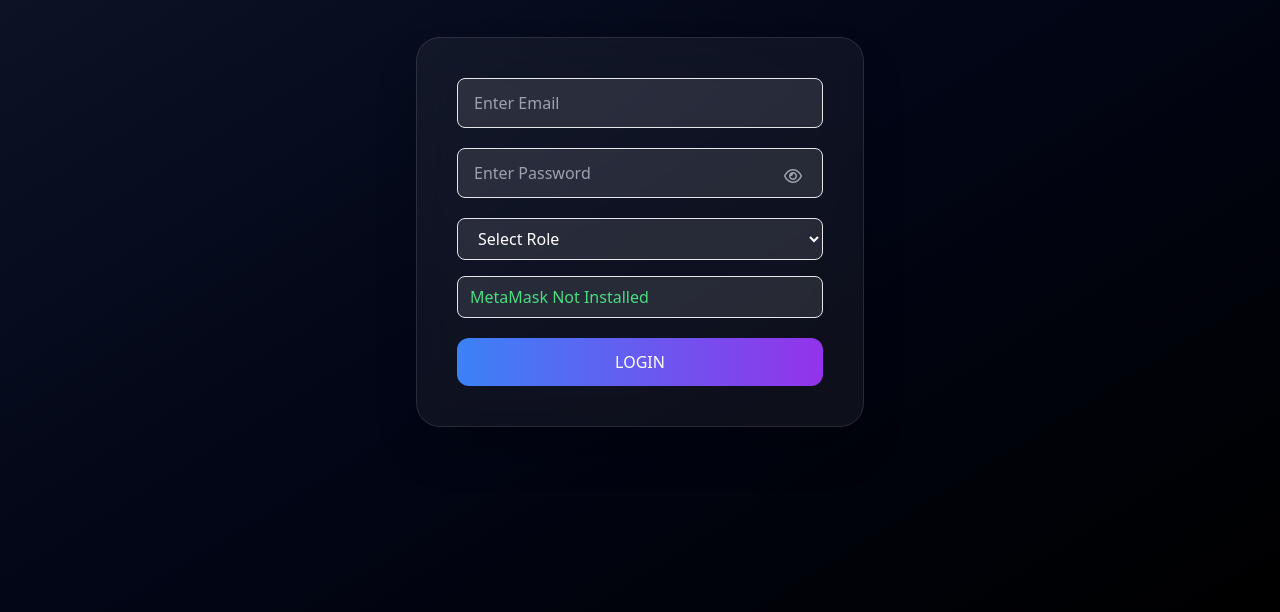
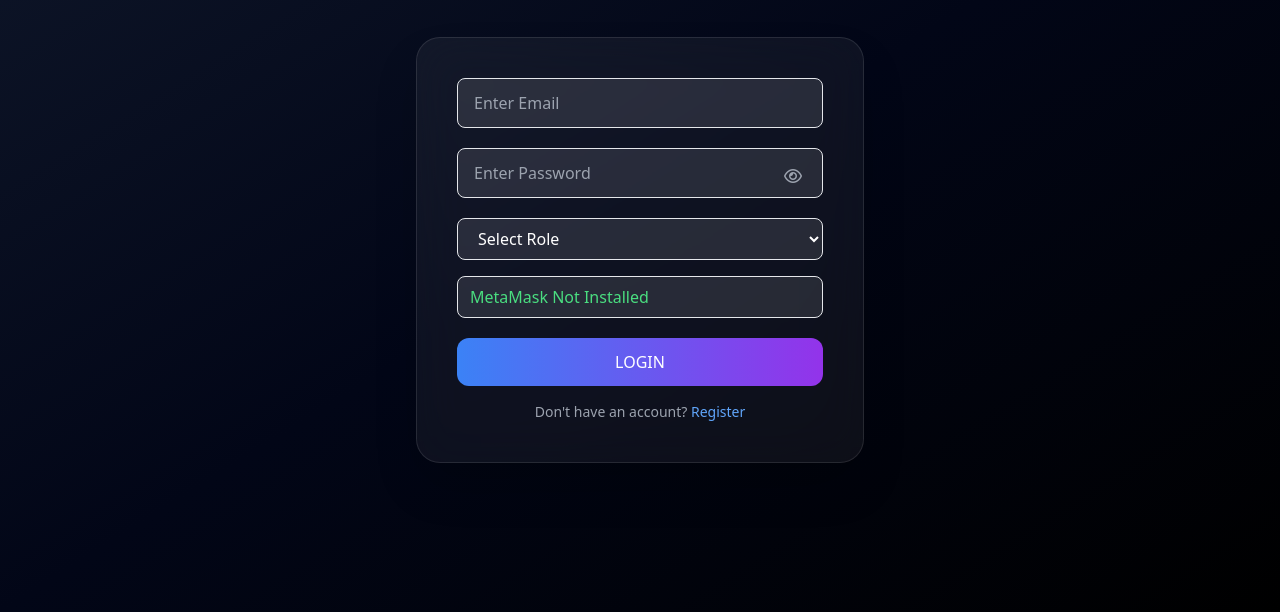
Before and after one commit to Ketaki79/SecureAttend, a website: page frontend/login.html in a window 1280 px wide. Shown: the part 188-800 px from the top of the page. Drawn offline with nearby package versions, Linux system fonts and the light colour scheme.

Commit message:
Initial commit

```diff
--- a/frontend/login.html
+++ b/frontend/login.html
@@ -90,6 +90,11 @@
       LOGIN
     </button>
 
+    <!-- Login Link -->
+    <p class="text-center text-sm mt-4 text-gray-400">
+      Don't have an account? <span class="text-blue-400 cursor-pointer hover:underline" onclick="location.href='register.html'">Register</span>
+    </p>
+
   </form>
 </div>
 
```
Also changed, not shown: backend/package.json (+9 -4 lines), 1 other file.
